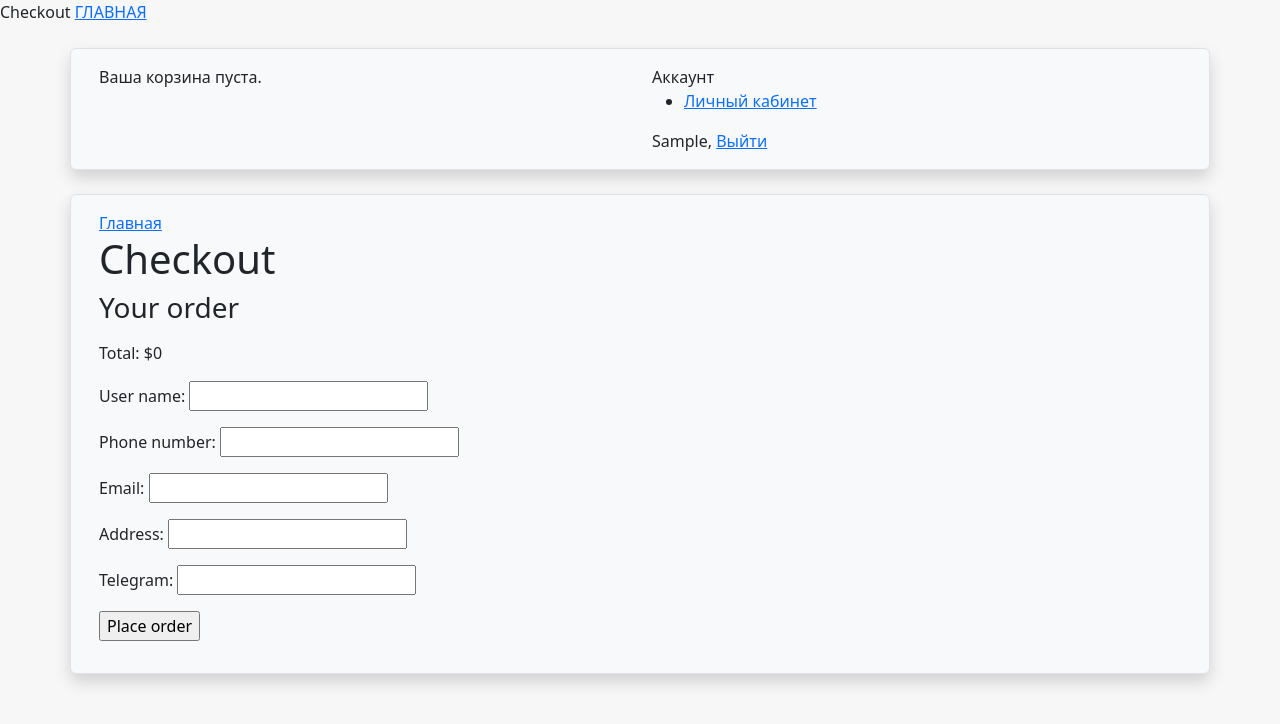
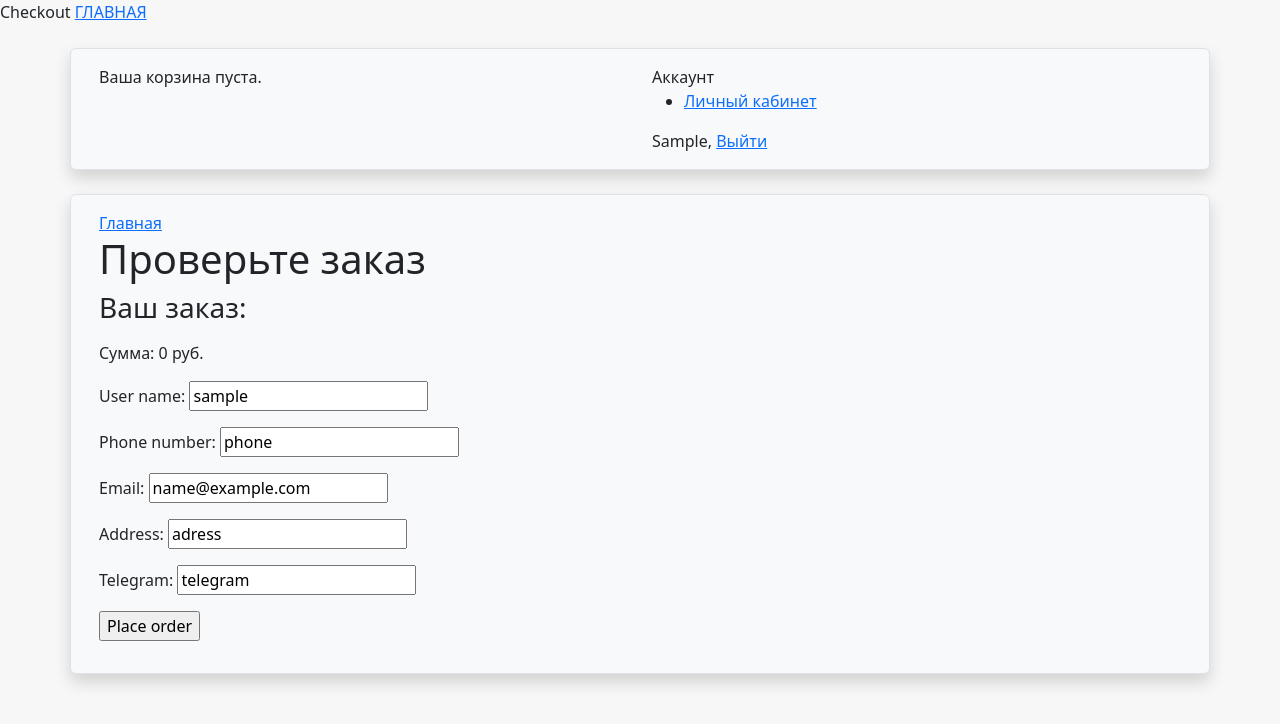
Before and after one commit to Klaus8k/l_f, a Django app: page /orders/create/ in a window 1280 px wide. Shown: the top 724 px of the page. Run offline with Django 4.2, Linux system fonts and the light colour scheme; the visitor is signed in with stand-in values (Sample User, id 1); parts of the project's set-up code (start-up, migrations or seed data) failed here and were passed over; some libraries are stand-ins or nearby versions.

```diff
--- a/l_f/orders/templates/orders/create.html
+++ b/l_f/orders/templates/orders/create.html
@@ -4,9 +4,9 @@
 
 {% block content %}
 <a href="/">Главная</a>
-<h1>Checkout</h1>
+<h1>Проверьте заказ</h1>
 <div class="order-info">
-    <h3>Your order</h3>
+    <h3>Ваш заказ:</h3>
     <ul>
         {% for item in cart %}
         <li>
@@ -15,7 +15,7 @@
         </li>
         {% endfor %}
     </ul>
-    <p>Total: ${{ cart.get_total_price }}</p>
+    <p>Сумма: {{ cart.get_total_price }} руб.</p>
 </div>
 <form action="." method="post" class="order-form">
     {{ form.as_p }}
--- a/l_f/orders/templates/orders/created.html
+++ b/l_f/orders/templates/orders/created.html
@@ -6,8 +6,8 @@
 {% block content %}
 <a href="/">Главная</a>
 
-<h1>Thank you</h1>
-<p>Your order has been successfully completed. Your order number is
+<h1>Спасибо</h1>
+<p>Ваш заказ успешно сформирован. Номер вашего заказа
     <strong>{{ order.id }}</strong>.
 </p>
 {% endblock %}
--- a/l_f/orders/views.py
+++ b/l_f/orders/views.py
@@ -10,6 +10,7 @@ def order_create(request):
     cart = Cart(request)
 
     if request.method == 'POST':
+
         form = OrderCreateForm(request.POST)
         if form.is_valid():
             order = form.save(commit=False)
@@ -23,6 +24,18 @@ def order_create(request):
             order_created.delay(order.id)
             return render(request, 'orders/created.html', {'order': order})
     else:
-        form = OrderCreateForm()
+        print(request.user.is_active)
+        if request.user.is_active is False:
+            form = OrderCreateForm()
+        else:
+
+            # if user is not None:
+            #     if user.is_active:
+            #         print('1111111111111111')
+            form = OrderCreateForm(initial={'user_name': request.user,
+                                            'phone_number': 'phone',
+                                            'email': request.user.email,
+                                            'address': 'adress',
+                                            'telegram': 'telegram'})
     return render(request, 'orders/create.html', {'cart': cart,
-                                                 'form': form})
+                                                  'form': form})
```
Also changed, not shown: 1 other file.
